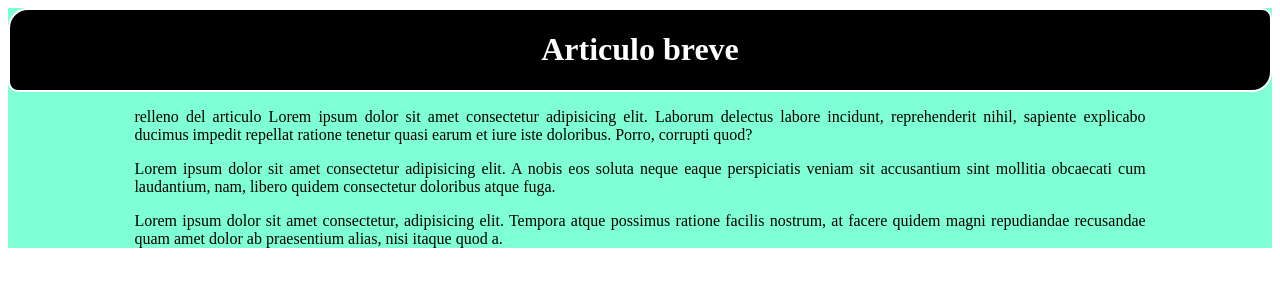
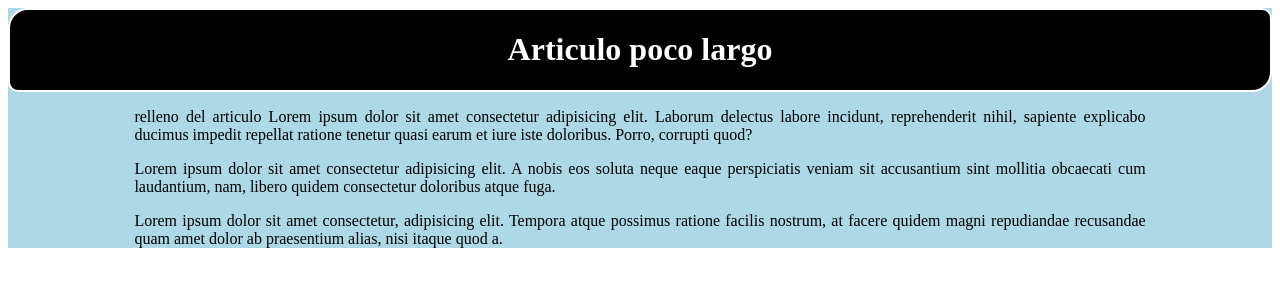
Before and after one commit to BrickRock/AprendiendoGit, a plain HTML site: page index.html in a window 1280 px wide. Drawn offline with Linux system fonts and the light colour scheme.

Commit message:
modificando cosas pequeñas

```diff
--- a/css/hola.css
+++ b/css/hola.css
@@ -1,6 +1,6 @@
 .articulo{
 
-    background-color: aquamarine;
+    background-color: lightblue;
 }
 
 .encabezado{
--- a/index.html
+++ b/index.html
@@ -12,7 +12,7 @@
     <div class="articulo">
 
         <div class="encabezado">
-            <h1>Articulo breve</h1>
+            <h1>Articulo poco largo</h1>
         </div>
 
         <div class="contenido">
```
